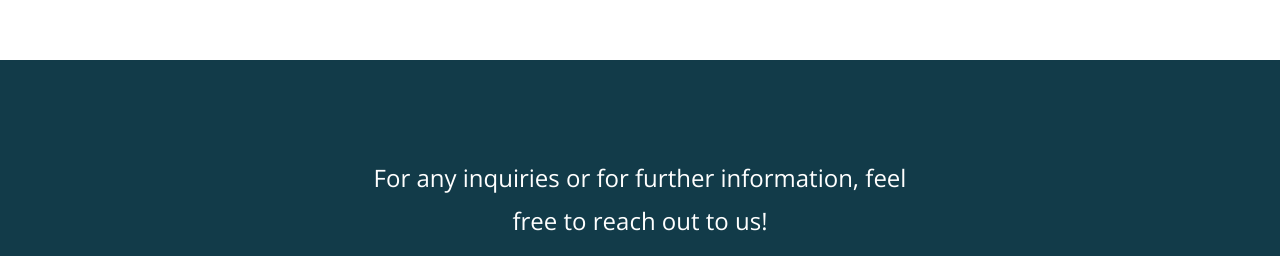
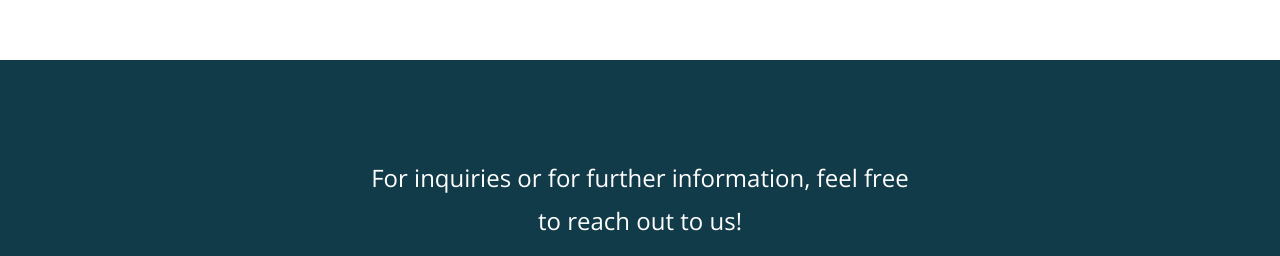
Before and after one commit to alexmc2/brighton-rock, a website: page contact.html in a window 1280 px wide. Shown: the part 1420-1676 px from the top of the page. Drawn offline with nearby package versions, Linux system fonts and the light colour scheme; grey boxes are pictures that could not be loaded.

Commit message:
fix typo

```diff
--- a/contact.html
+++ b/contact.html
@@ -173,7 +173,7 @@
         <div class="row">
           <div class="col-md-6 offset-md-3 text-center fs-4">
             <p>
-              For any inquiries or for further information, feel free to reach
+              For inquiries or for further information, feel free to reach
               out to us!
             </p>
             <div
```
Also changed, not shown: index.html (+1 -1 lines).
